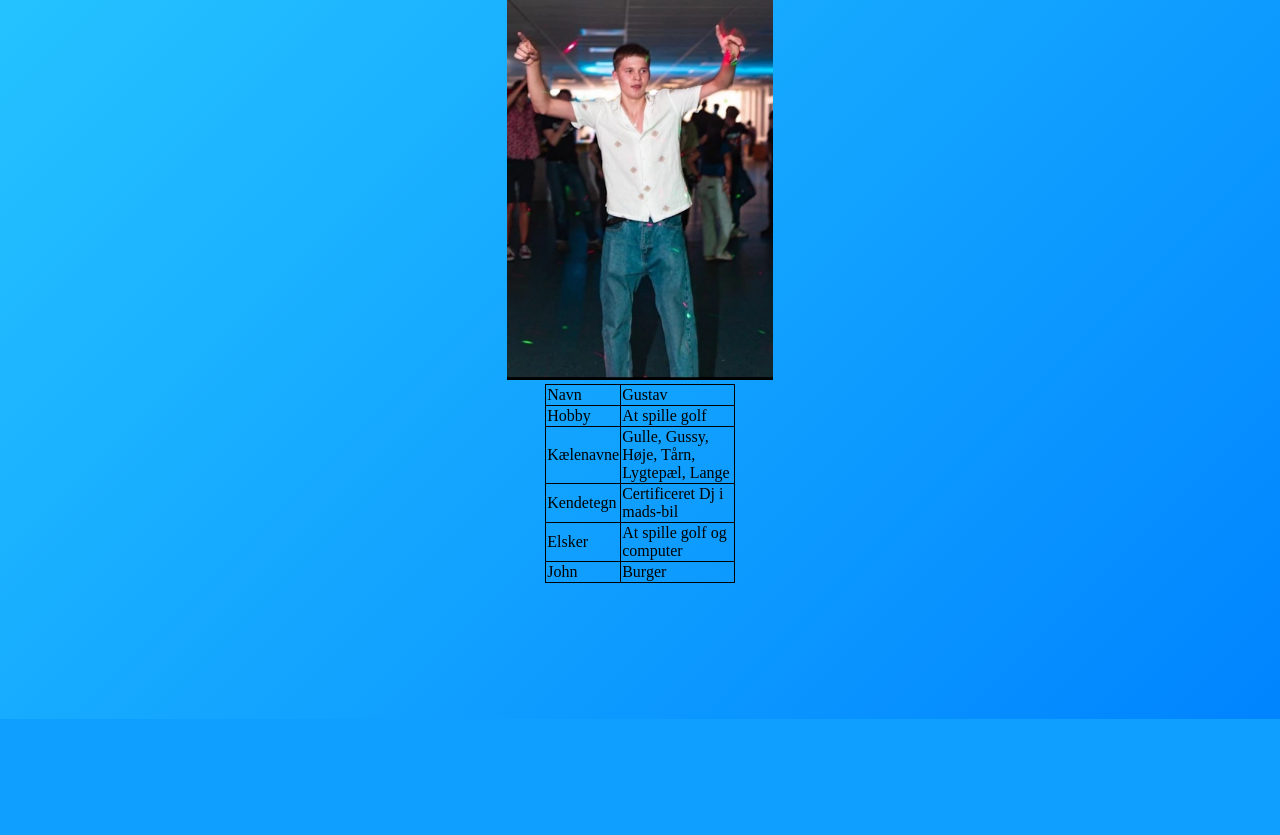
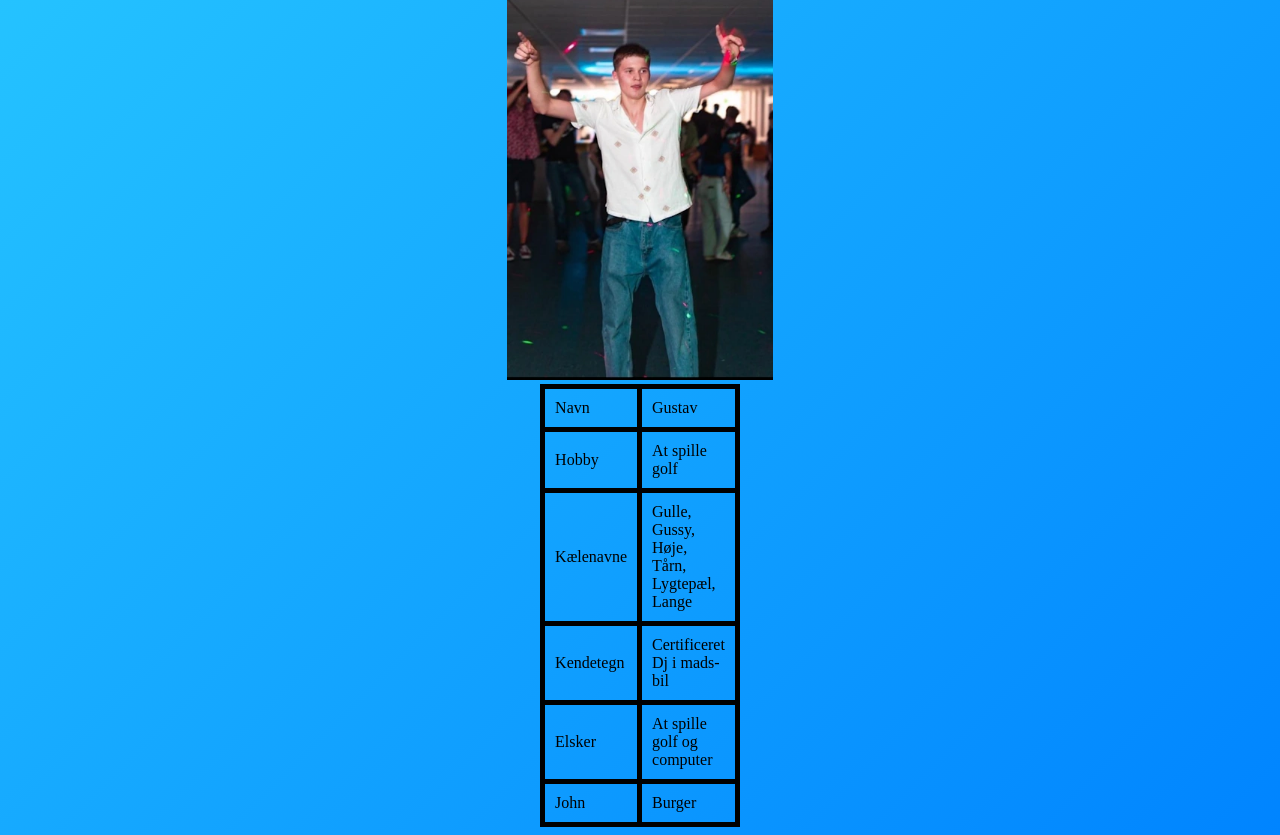
Before and after one commit to Gussy8/Gussy8.github.io, a PHP site: page /om.html in a window 1280 px wide. Shown: the part 81-916 px from the top of the page. Before the commit the page ends 800 px from the top, so only its background shows below. Run offline with PHP 8.4, Linux system fonts and the light colour scheme.

Commit message:
padding + border fix

```diff
--- a/styles.css
+++ b/styles.css
@@ -3,10 +3,13 @@ html, body {
 }
 
 table, th, td {
-    border: 1px solid black;
+    border: 5px solid black;
     border-collapse: collapse;
 }
 
+th, td {
+    padding: 10px;
+}
 td {
     color: #000000;
 }
```
